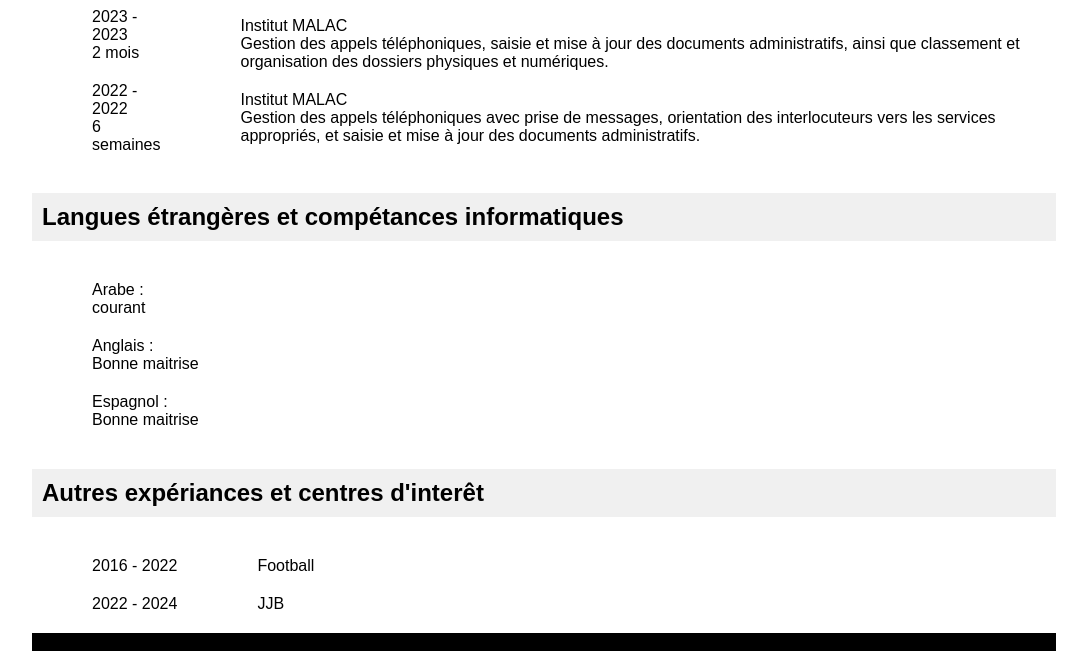
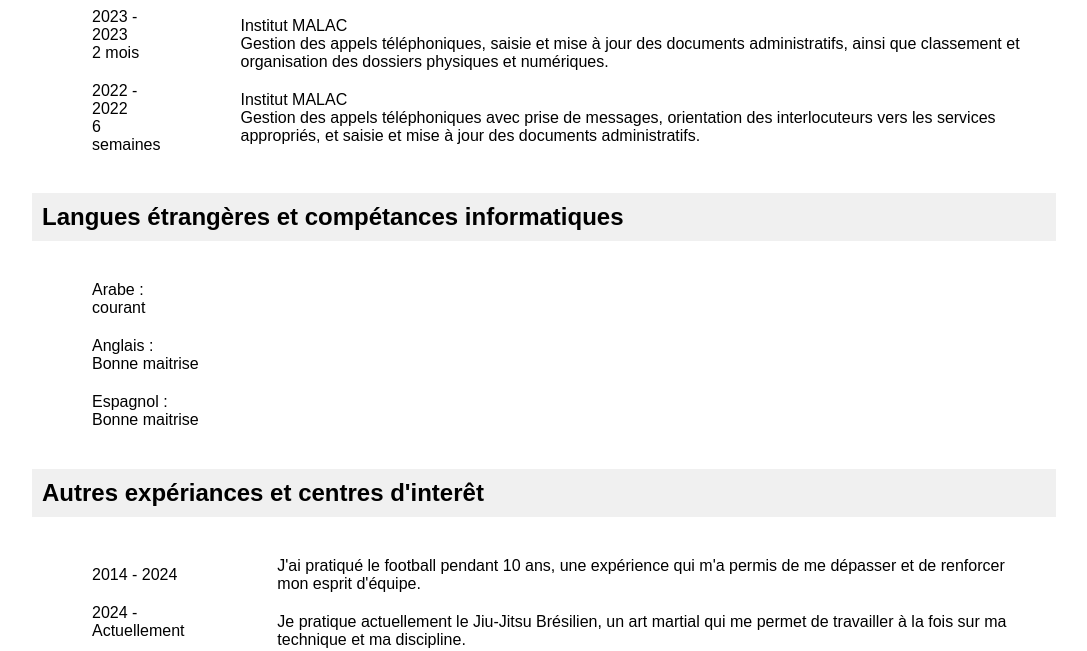
Before and after one commit to abdelhalimabbassi/abdelhalimabbassi1234, a plain HTML site: page mission4/cv.html in a window 1280 px wide. Shown: the part 644-1295 px from the top of the page, without its empty margins (96-1183 px from the left). Drawn offline with Linux system fonts and the light colour scheme.

Commit message:
Update cv.html

```diff
--- a/mission4/cv.html
+++ b/mission4/cv.html
@@ -69,14 +69,14 @@
         <section class="autre-experiance-et-interet">
             <div class="date-autre-experiance-et-interet">
                 <ul>
-                    <li>2016 - 2022</li>
-                    <li> 2022 - 2024</li>
+                    <li>2014 - 2024</li>
+                    <li> 2024 - Actuellement</li>
                 </ul>
             </div>
             <div class="experiance-et-interet">
                 <ul>
-                    <li>Football</li>
-                    <li>JJB</li>
+                    <li>J'ai pratiqué le football pendant 10 ans, une expérience qui m'a permis de me dépasser et de renforcer mon esprit d'équipe.</li>
+                    <li>Je pratique actuellement le Jiu-Jitsu Brésilien, un art martial qui me permet de travailler à la fois sur ma technique et ma discipline.</li>
                 </ul>
             </div>
         </section>
```
